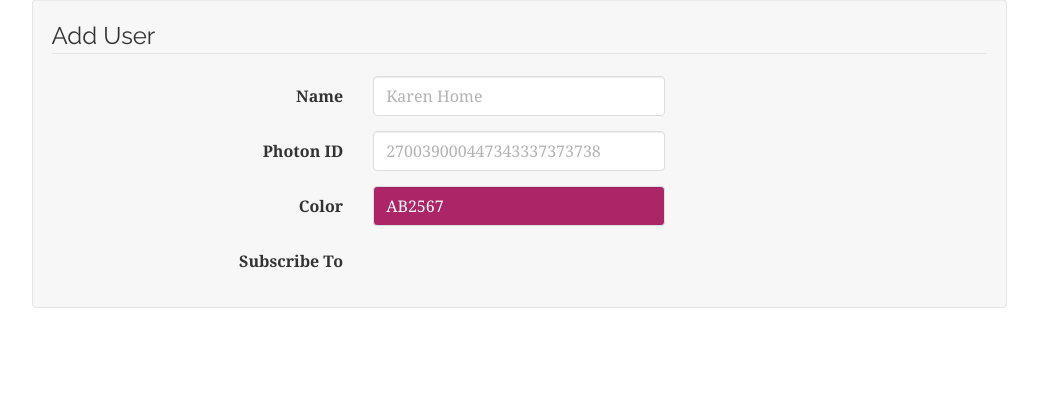
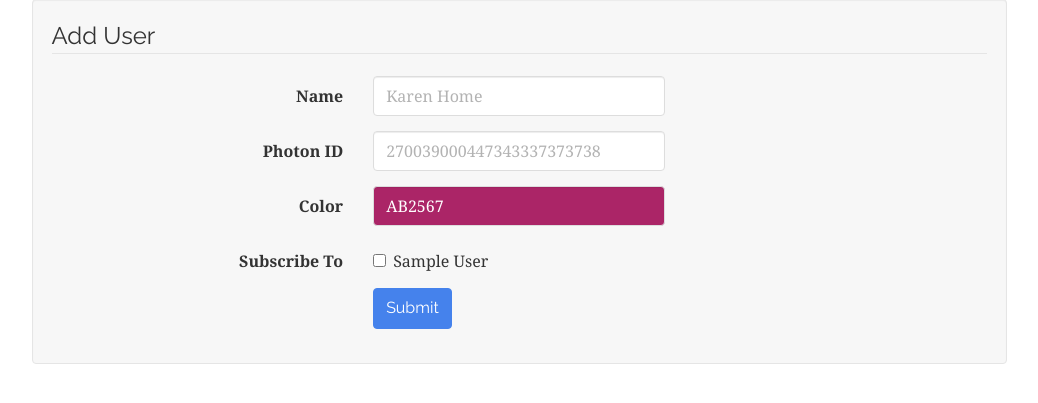
Before and after one commit to bradysalz/SavingChristmas, a Flask app: page /newuser in a window 1280 px wide. Shown: the part 134-537 px from the top of the page, without its empty margins (121-1159 px from the left). Run offline with Flask 2, Linux system fonts and the light colour scheme; tables that the repository leaves empty hold one stand-in row (values such as "Sample post"); some libraries are stand-ins or nearby versions.

Commit message:
more database functionality, userpages halfway done

```diff
--- a/webapp/flaskapp/templates/add.html
+++ b/webapp/flaskapp/templates/add.html
@@ -11,9 +11,9 @@
 
 <!-- Text input-->
 <div class="form-group">
-  <label class="col-md-4 control-label" for="user-name">Name</label>
+  <label class="col-md-4 control-label" for="name">Name</label>
   <div class="col-md-4">
-  <input id="user-name" name="user-name" type="text" placeholder="Karen Home" class="form-control input-md" required="">
+  <input id="name" name="name" type="text" placeholder="Karen Home" class="form-control input-md" required="">
   </div>
 </div>
 
@@ -24,7 +24,6 @@
   <input id="core-id" name="core-id" type="text" placeholder="270039000447343337373738" class="form-control input-md" required="">
   </div>
 </div>
-
 
 <!-- Text input-->
 <div class="form-group">
@@ -38,13 +37,19 @@
 <div class="form-group">
   <label class="col-md-4 control-label">Subscribe To</label>
   <div class="col-md-4">
-  {% for data in users %}
+  {% for user in users %}
     <div class="checkbox">
       <label>
-        <input type="checkbox" name="check" value="{{ data['name'] }}"> {{ data['name'] }}
+        <input type="checkbox" name="check" value="{{ user['name'] }}"> {{ user['name'] }}
       </label>
     </div>
   {% endfor %}
+  </div>
+</div>
+
+<div class="form-group">
+  <div class="col-md-offset-4 col-md-4">
+    <button type="submit" class="btn btn-primary">Submit</button>
   </div>
 </div>
 
--- a/webapp/flaskapp/templates/home.html
+++ b/webapp/flaskapp/templates/home.html
@@ -2,8 +2,8 @@
 
 {% block body %}
 
-{% for id in users %}
-  <a href="/{{ users[id]['url'] }}" class="btn btn-default btn-lg btn-block"> {{ users[id]['name'] }}</a>
+{% for user in users %}
+  <a href="/user/{{ user.url }}" class="btn btn-default btn-lg btn-block"> {{ user.name }}</a>
 {% endfor %}
 
 
--- a/webapp/flaskapp/views.py
+++ b/webapp/flaskapp/views.py
@@ -2,7 +2,7 @@ import requests
 import json
 
 from flaskapp import app
-from flaskapp.models import db, User, add_user
+from flaskapp.models import db, User, add_user_to_db
 from flask import Flask, render_template, request
 from .config import SECRET_KEY
 
@@ -10,7 +10,7 @@ app.config['SQLALCHEMY_DATABASE_URI'] = 'sqlite:///lights.db'
 app.config['SQLALCHEMY_TRACK_MODIFICIATIONS'] = False
 app.secret_key = SECRET_KEY
 
-# First time init, run python in flaskapp/
+# First time init, run python in webapp/
 # >>> import flaskapp
 # >>> flaskapp.models.db.create_all(app=flaskapp.app)
 
@@ -19,46 +19,59 @@ db.init_app(app)
 @app.route('/')
 def home():
     """
-    pick janaki or karen
+    List all users or add new user
     """
-    with open('flaskapp/users.json', 'r') as f:
-        users = json.load(f)
+    users = User.query.all()
+    return render_template('home.html', users=users)
 
-    return render_template('home.html', users=users)
 
 @app.route('/getmycolor', methods=['POST'])
 def get_my_color():
-	"""
-	called by particle when it wakes up
-	"""
-	print("WOW")
-	print(request.data)
-	print(request.form)
-	return "hello"
+    """
+    called by particle when it wakes up
+    """
+    print("WOW")
+    print(request.data)
+    print(request.form)
+    return "hello"
+
 
 @app.route('/newuser', methods=['GET', 'POST'])
 def add_user():
+    """
+    Create new user
+    """
     if request.method == 'GET':
+        users = User.query.all()
+        return render_template('add.html', users=users)
+
+    if request.method == 'POST':
+        print(request.form['name'])
+        add_user_to_db(db, request.form)
         return render_template('add.html')
 
-    if request.method == 'POST':
-        print(request.form)
-        return render_template('add.html')
 
-@app.route('/user/<username>', methods=['GET', 'POST'])
-def pick_colors(username):
-    with open('flaskapp/users.json', 'r') as f:
-        users = json.load(f)
-
-    users = [users[user] for user in users if users[user]['url'] != username]
+@app.route('/user/<user_url>', methods=['GET', 'POST'])
+def user_page(user_url):
+    """
+    User home page, can edit their settings from here
+    Currently no authentication
+    """
+    current_user = User.query.filter(User.url == user_url).first()
+    users = User.query.all().remove(current_user)
 
     if request.method == 'GET':
-        return render_template('userpage.html', users=users, update=False)
+        return render_template('userpage.html', current_user=current_user,
+                                users=users, update=False)
 
     if request.method == 'POST':
+        # TODO
+        # take POST data and update database
         sel_users = request.form.getlist('check')
         chosen_color = request.values['color']
-        return render_template('userpage.html', users=users, update=True)
+        return render_template('userpage.html', current_user=current_user,
+                                users=users, update=True)
+
 
 @app.route('/touch/<user>')
 def send_colors(user):
```
Also changed, not shown: webapp/flaskapp/models.py (+10 -4 lines), webapp/flaskapp/templates/userpage.html (+5 -2 lines).
